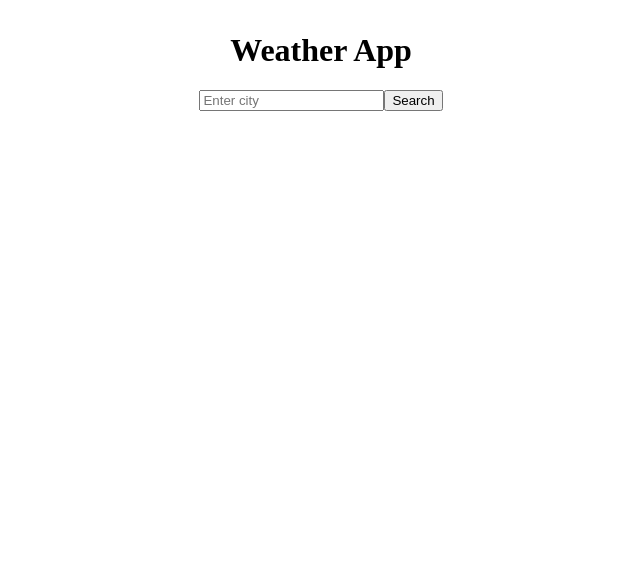
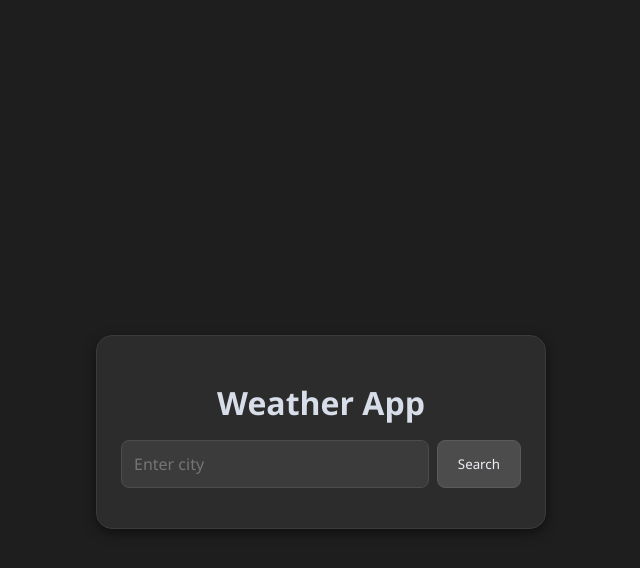
Before and after one commit to alanchan12354/weather-app, a React (Vite) app: page / in a window 1280 px wide. Shown: the top 568 px of the page, without its empty margins (319-959 px from the left). Built offline with nearby package versions, Linux system fonts and the light colour scheme.

Commit message:
Refactor styles and structure: remove old CSS files, add modular CSS for App component, and enhance layout and design.

```diff
--- a/src/App.jsx
+++ b/src/App.jsx
@@ -1,11 +1,12 @@
 import { useState } from 'react';
-import ReactGA from 'react-ga4'
+import ReactGA from 'react-ga4';
+import styles from './App.module.css';
 
 function App() {
   const [city, setCity] = useState('');
   const [data, setData] = useState(null);
   const [error, setError] = useState('');
-  const [forecast, setForecast] = useState([])
+  const [forecast, setForecast] = useState([]);
 
   const search = async (e) => {
     e.preventDefault();
@@ -23,99 +24,96 @@ function App() {
       setError('Network error');
     }
 
-    // ─── Fetch 5‑day forecast ────────────────────────────────
     try {
       const fRes = await fetch(
-        `https://api.openweathermap.org/data/2.5/forecast`
-        + `?q=${city}&units=metric&appid=${import.meta.env.VITE_OWM_KEY}`
-      )
-      const fJson = await fRes.json()
-      if (fRes.ok) setForecast(fJson.list)       // list is an array of 3‑hr blocks
-      else console.warn('Forecast error:', fJson.message)
+        `https://api.openweathermap.org/data/2.5/forecast?q=${city}&units=metric&appid=${import.meta.env.VITE_OWM_KEY}`
+      );
+      const fJson = await fRes.json();
+      if (fRes.ok) setForecast(fJson.list);
+      else console.warn('Forecast error:', fJson.message);
     } catch (e) {
-      console.warn('Forecast fetch failed', e)
+      console.warn('Forecast fetch failed', e);
     }
 
-    // Track the search in GA
-    ReactGA.event({
-      category: 'user_action',
-      action: 'search_weather',
-      label: city,
-    });
-
-    // DEBUG: log to console so we can see it's firing
+    ReactGA.event({ category: 'user_action', action: 'search_weather', label: city });
     console.log('GA event fired:', { event: 'search_weather', label: city });
   };
 
-
-
   return (
-    <div style={{ maxWidth: 400, margin: '2rem auto', textAlign: 'center' }}>
-      <h1>Weather App</h1>
-      <form onSubmit={search}>
+    <div className={styles.appContainer}>
+      <div className={styles.card}>
+        <h1 className={styles.title}>Weather App</h1>
+        <form onSubmit={search} className={styles.searchForm}>
           <input
             value={city}
             onChange={e => setCity(e.target.value)}
             placeholder="Enter city"
             required
+            className={styles.cityInput}
           />
-        <button type="submit">Search</button>
+          <button type="submit" className={styles.searchButton}>Search</button>
         </form>
-      {error && <p style={{ color: 'red' }}>{error}</p>}
+
+        {error && <p className={styles.errorText}>{error}</p>}
+
         {data && (
-        <div>
-          <h2>{data.name}, {data.sys.country}</h2>
-          <p>{Math.round(data.main.temp)}°C – {data.weather[0].description}</p>
+          <div className={styles.currentWeather}>
+            <h2 className={styles.location}>{data.name}, {data.sys.country}</h2>
+            <p className={styles.tempDesc}>{Math.round(data.main.temp)}°C – {data.weather[0].description}</p>
             <img
               src={`https://openweathermap.org/img/wn/${data.weather[0].icon}@2x.png`}
               alt="weather icon"
+              className={styles.weatherIcon}
             />
           </div>
         )}
+
         {forecast.length > 0 && (
-  <div style={{ marginTop: '2rem' }}>
-    <h3>5‑Day Summary</h3>
-    <div style={{
-      display: 'flex',
-      justifyContent: 'space-between',
-      gap: '1rem'
-    }}>
+          <>
+            <h3 className={styles.sectionTitle}>Next 24 Hours</h3>
+            <div className={styles.hourlyContainer}>
+              {forecast.slice(0, 8).map(item => {
+                const hour = new Date(item.dt * 1000).getHours();
+                return (
+                  <div key={item.dt} className={styles.hourBlock}>
+                    <div className={styles.hourLabel}>{hour}:00</div>
+                    <img
+                      src={`https://openweathermap.org/img/wn/${item.weather[0].icon}@2x.png`}
+                      alt={item.weather[0].description}
+                      className={styles.hourIcon}
+                    />
+                    <div className={styles.hourTemp}>{Math.round(item.main.temp)}°C</div>
+                  </div>
+                );
+              })}
+            </div>
+
+            <h3 className={styles.sectionTitle}>5‑Day Summary</h3>
+            <div className={styles.dailyContainer}>
               {Object.values(
                 forecast.reduce((acc, item) => {
-          const dateKey = new Date(item.dt * 1000)
-            .toLocaleDateString('en-CA') // yields YYYY-MM-DD
-          if (!acc[dateKey]) {
-            acc[dateKey] = {
-              date: dateKey,
-              temps: []
-            }
-          }
-          acc[dateKey].temps.push(item.main.temp)
-          return acc
+                  const dateKey = new Date(item.dt * 1000).toLocaleDateString('en-CA');
+                  if (!acc[dateKey]) acc[dateKey] = { date: dateKey, temps: [] };
+                  acc[dateKey].temps.push(item.main.temp);
+                  return acc;
                 }, {})
-      ).slice(0, 5)  // only first 5 days
-      .map(day => {
-        const maxTemp = Math.max(...day.temps)
-        const minTemp = Math.min(...day.temps)
+              ).slice(0, 5).map(day => {
+                const maxTemp = Math.max(...day.temps);
+                const minTemp = Math.min(...day.temps);
                 return (
-          <div key={day.date} style={{
-            flex: 1,
-            textAlign: 'center',
-            border: '1px solid #ddd',
-            borderRadius: 4,
-            padding: '0.5rem'
-          }}>
-            <div>{new Date(day.date).toLocaleDateString('en-US', {
-              weekday: 'short', month: 'short', day: 'numeric'
-            })}</div>
-            <div>↑{Math.round(maxTemp)}°C</div>
-            <div>↓{Math.round(minTemp)}°C</div>
+                  <div key={day.date} className={styles.dailyBlock}>
+                    <div className={styles.dailyLabel}>
+                      {new Date(day.date).toLocaleDateString('en-US', { weekday: 'short', month: 'short', day: 'numeric' })}
                     </div>
-        )
+                    <div className={styles.dailyMax}>↑{Math.round(maxTemp)}°C</div>
+                    <div className={styles.dailyMin}>↓{Math.round(minTemp)}°C</div>
+                  </div>
+                );
               })}
             </div>
+          </>
+        )}
       </div>
-)}
     </div>
   );
 }
--- /dev/null
+++ b/src/App.module.css
@@ -0,0 +1,130 @@
+.appContainer {
+    display: flex;
+    flex-direction: column;
+    align-items: center;
+    justify-content: center;
+    min-height: 100vh;
+    padding: 2rem;
+    background-color: #1e1e1e;
+  }
+  .card {
+    width: 100%;
+    max-width: 400px;
+    text-align: center;
+    background: #2c2c2c;
+    padding: 1.5rem;
+    border-radius: 16px;
+    border: 1px solid #3b3b3b;
+    box-shadow: 0 4px 12px rgba(0, 0, 0, 0.5);
+  }
+  .title {
+    font-family: 'Segoe UI', sans-serif;
+    font-size: 2rem;
+    color: #d8dee9;
+    margin-bottom: 1rem;
+  }
+  .searchForm {
+    display: flex;
+    gap: 0.5rem;
+    margin-bottom: 1rem;
+  }
+  .cityInput {
+    flex: 1;
+    padding: 0.75rem;
+    background: #3b3b3b;
+    border: 1px solid #4c4c4c;
+    border-radius: 8px;
+    color: #d8dee9;
+    font-family: 'Segoe UI', sans-serif;
+    font-size: 1rem;
+  }
+  .searchButton {
+    padding: 0.75rem 1.25rem;
+    background: #4c4c4c;
+    border: 1px solid #5a5a5a;
+    border-radius: 8px;
+    color: #eceff4;
+    font-family: 'Segoe UI', sans-serif;
+    cursor: pointer;
+  }
+  .searchButton:hover {
+    background: #5a5a5a;
+  }
+  .errorText {
+    color: #bf616a;
+    margin-bottom: 1rem;
+  }
+  .currentWeather {
+    margin-bottom: 1.5rem;
+  }
+  .location {
+    font-size: 1.5rem;
+    color: #eceff4;
+    margin-bottom: 0.5rem;
+  }
+  .tempDesc {
+    color: #d8dee9;
+    margin-bottom: 0.5rem;
+  }
+  .weatherIcon {
+    width: 80px;
+    height: 80px;
+  }
+  .sectionTitle {
+    font-size: 1.25rem;
+    color: #eceff4;
+    margin-top: 1rem;
+    margin-bottom: 0.5rem;
+  }
+  .hourlyContainer {
+    display: flex;
+    overflow-x: auto;
+    gap: 0.75rem;
+    padding-bottom: 0.5rem;
+  }
+  .hourBlock {
+    min-width: 80px;
+    text-align: center;
+    background: #3b3b3b;
+    padding: 0.5rem;
+    border-radius: 8px;
+  }
+  .hourLabel {
+    color: #d8dee9;
+    margin-bottom: 0.25rem;
+  }
+  .hourIcon {
+    width: 50px;
+    height: 50px;
+  }
+  .hourTemp {
+    color: #eceff4;
+  }
+  .dailyContainer {
+    display: flex;
+    justify-content: space-between;
+    gap: 0.5rem;
+    margin-top: 0.5rem;
+  }
+  .dailyBlock {
+    flex: 1;
+    text-align: center;
+    background: #3b3b3b;
+    padding: 0.5rem;
+    border-radius: 8px;
+  }
+  .dailyLabel {
+    color: #d8dee9;
+    margin-bottom: 0.25rem;
+  }
+  .dailyMax {
+    color: #a3be8c;
+    margin-bottom: 0.25rem;
+  }
+  .dailyMin {
+    color: #ebcb8b;
+  }
+  html, body {
+    margin: 0;
+    padding: 0;
+  }
--- a/src/main.jsx
+++ b/src/main.jsx
@@ -1,7 +1,6 @@
 import { StrictMode } from 'react'
 import { createRoot } from 'react-dom/client'
 import ReactGA from 'react-ga4'         // ← import GA helper
-import './index.css'
 import App from './App.jsx'
 
 // ─── Initialize Google Analytics ─────────────────────────────────────────
```
Also changed, not shown: src/App.css (deleted, +0 -42 lines), src/index.css (deleted, +0 -68 lines). Lines whose indentation alone changed are shown as unchanged.
